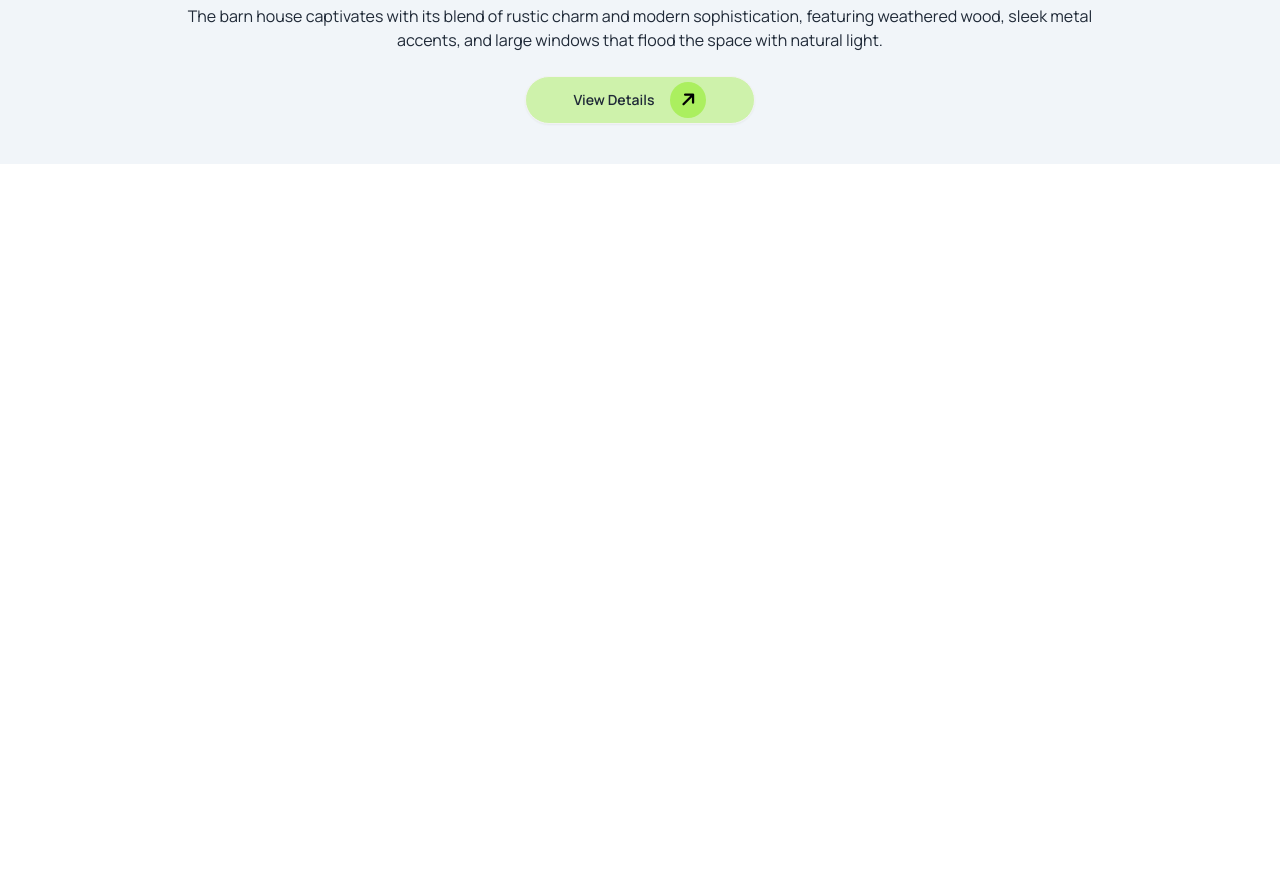
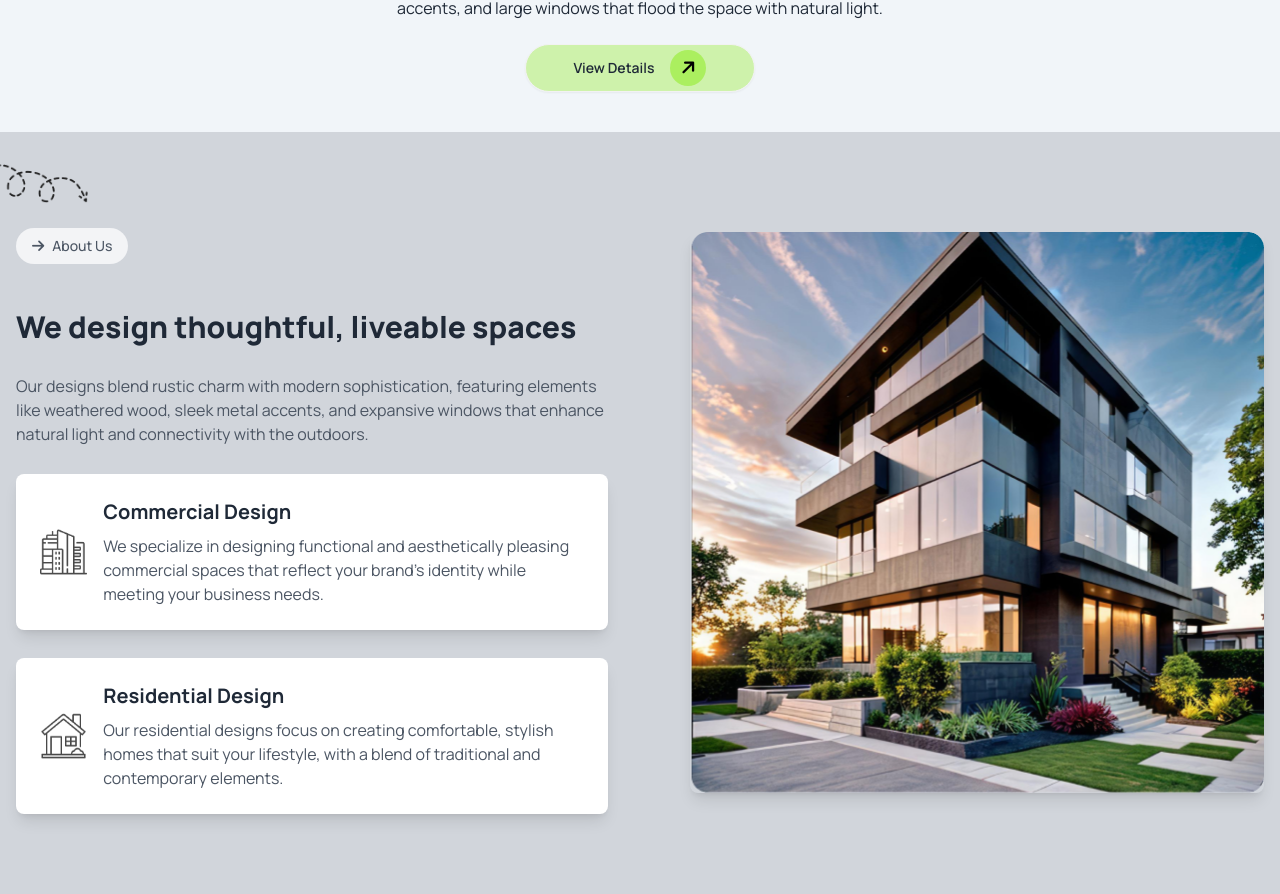
Before and after one commit to TheToriqul/PH-Assignment3, a website: page index.html in a window 1280 px wide. Shown: the part 650-1544 px from the top of the page. Before the commit the page ends 814 px from the top, so only its background shows below. Drawn offline with Linux system fonts and the light colour scheme.

Commit message:
Feat: About Section Added

```diff
--- a/index.html
+++ b/index.html
@@ -31,7 +31,7 @@
       <!-- Navigation -->
       <nav>
         <!-- Desktop Navigation -->
-        <div class="hidden md:flex justify-between items-center px-8 py-4">
+        <div class="hidden md:flex justify-between items-center">
           <a href="#" class="flex items-center gap-3">
             <div
               class="w-9 h-9 bg-[#ABEF5F] rounded-full flex items-center justify-center"
@@ -99,7 +99,7 @@
       <!-- Hero Section -->
       <div class="hero py-6">
         <div class="hero-content flex-col">
-          <img src="./assets/banner.png" class="rounded-lg" />
+          <img src="./assets/banner.png" class="rounded-lg object-cover" />
           <div class="w-8/10 m-auto">
             <h1
               class="text-3xl md:text-4xl lg:text-7xl font-extrabold text-center"
@@ -126,15 +126,83 @@
                 </div>
               </button>
             </div>
-
           </div>
         </div>
       </div>
     </header>
 
     <!-- Main Section -->
-    <main class="container mx-auto">
-      <!-- Content goes here -->
+    <main class="">
+      <!-- Whole About Section -->
+      <section class="bg-gray-300">
+        <!-- About Section -->
+        <section class="container mx-auto">
+          <div class="grid grid-cols-1 lg:grid-cols-2 gap-8 items-center pt-20 pb-20">
+            <div class="space-y-7 flex flex-col items-center lg:items-start px-4">
+              <div class="relative py-4 text-center lg:text-left">
+                <img
+                  src="./assets/Vector.png"
+                  alt="Decorative vector"
+                  class="absolute -top-12 -left-10 hover:-rotate-45 transition delay-150 duration-300"
+                />
+                <button
+                  class="bg-gray-100 text-gray-600 px-4 py-2 rounded-full text-sm font-medium flex items-center justify-center lg:justify-start"
+                >
+                  <span class="mr-2">
+                    <i class="fa-solid fa-arrow-right"></i>
+                  </span>
+                  About Us
+                </button>
+              </div>
+              <h2 class="text-3xl font-extrabold text-center lg:text-left leading-tight">
+                We design thoughtful, liveable spaces
+              </h2>
+              <p class="text-gray-600 text-center lg:text-left">
+                Our designs blend rustic charm with modern sophistication, featuring elements like weathered wood, sleek metal accents, and expansive windows that enhance natural light and connectivity with the outdoors.
+              </p>
+              <div class="bg-white rounded-lg shadow-lg p-6 space-y-4 flex flex-col items-center lg:items-start">
+                <div class="flex items-start lg:items-center lg:justify-start">
+                  <img
+                    src="./assets/commercial.png"
+                    alt="Commercial icon"
+                    class="w-12 h-12 mr-4"
+                  />
+                  <div>
+                    <h3 class="font-bold text-xl mb-2">Commercial Design</h3>
+                    <p class="text-gray-600">
+                      We specialize in designing functional and aesthetically pleasing commercial spaces that reflect your brand's identity while meeting your business needs.
+                    </p>
+                  </div>
+                </div>
+              </div>
+              <div class="bg-white rounded-lg shadow-lg p-6 space-y-4 flex flex-col items-center lg:items-start">
+                <div class="flex items-start lg:items-center lg:justify-start">
+                  <img
+                    src="./assets/residential.png"
+                    alt="Residential icon"
+                    class="w-12 h-12 mr-4"
+                  />
+                  <div>
+                    <h3 class="font-bold text-xl mb-2">Residential Design</h3>
+                    <p class="text-gray-600">
+                      Our residential designs focus on creating comfortable, stylish homes that suit your lifestyle, with a blend of traditional and contemporary elements.
+                    </p>
+                  </div>
+                </div>
+              </div>
+            </div>
+            <div class="flex justify-center lg:justify-end px-4">
+              <img
+                src="./assets/Rectangle.png"
+                alt="Modern house design"
+                class="rounded-lg shadow-lg w-auto"
+              />
+            </div>
+          </div>
+
+        </section>
+
+      </section>
     </main>
 
     <!-- Footer Section -->
```
Also changed, not shown: dist/styles.css.
